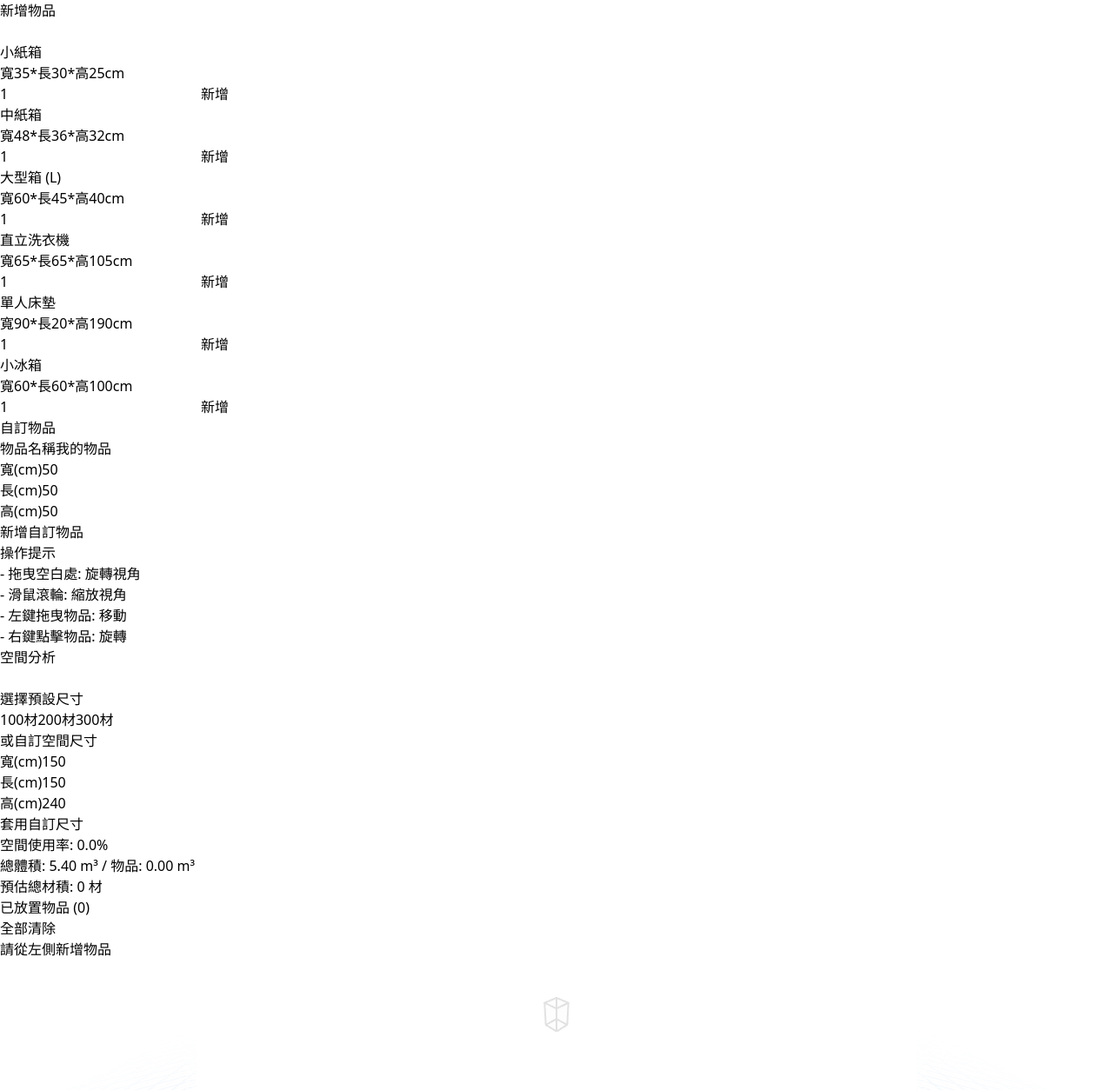
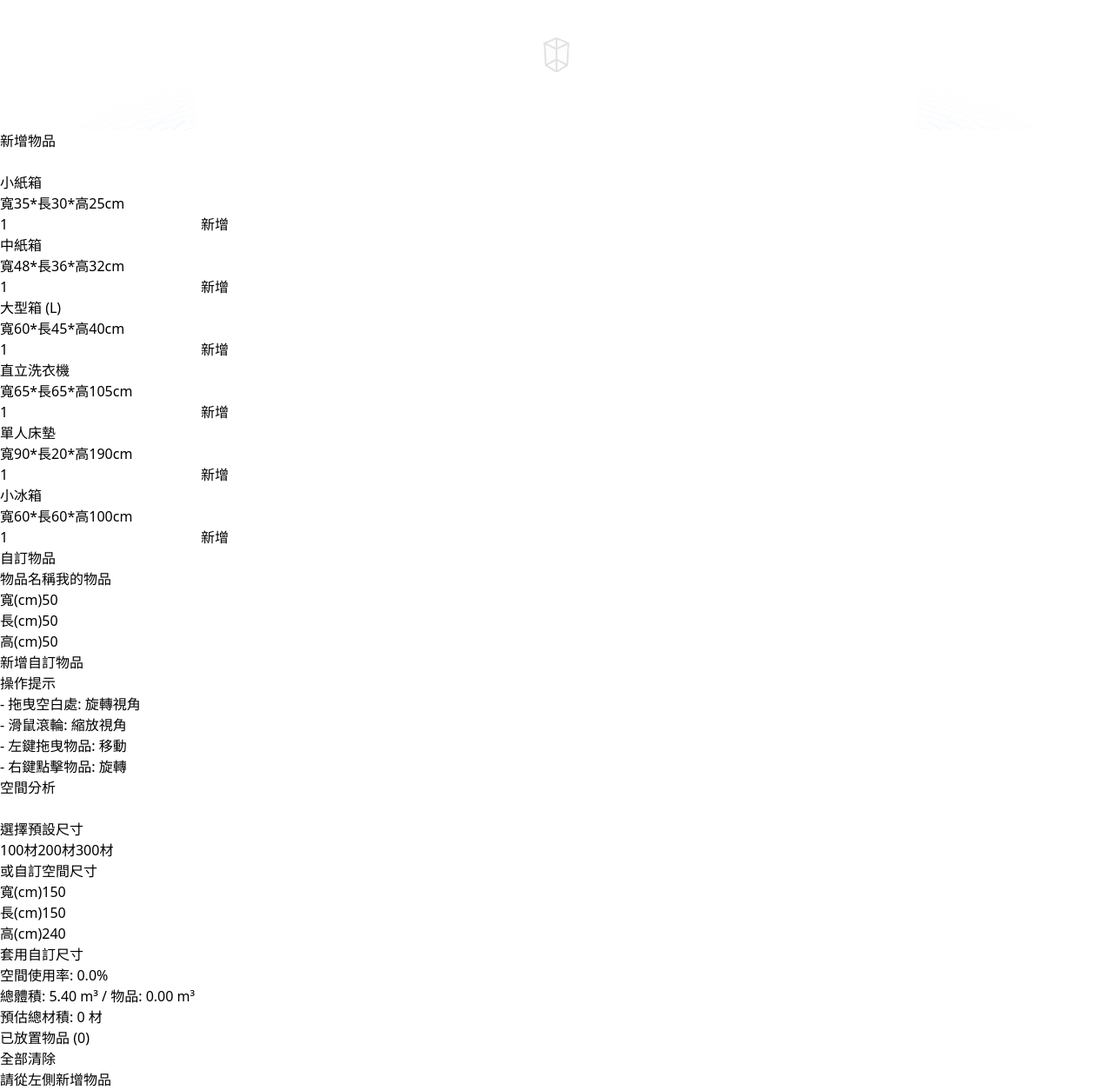
Before and after one commit to redbay612/3D-maker, a React (Vite) app: page / in a window 1280 px wide. Shown: the whole page at 87% size. Built offline with nearby package versions, Linux system fonts and the light colour scheme.

Commit message:
修正佈局並調整物品生成位置

```diff
--- a/src/App.jsx
+++ b/src/App.jsx
@@ -1,16 +1,31 @@
+// /src/App.jsx (最終佈局修正版)
+
 import Scene from './components/Scene';
 import ControlPanel from './components/ControlPanel';
 import InfoPanel from './components/InfoPanel';
 
 function App() {
   return (
+    // 最外層容器，作為所有絕對定位的參考點
     <div className="w-screen h-screen bg-gray-900 relative">
-      <ControlPanel />
-      <InfoPanel />
-      <div className="w-full h-full">
+
+      {/* 3D 場景作為背景，填滿整個畫面 */}
+      <div className="absolute inset-0 w-full h-full z-0">
         <Scene />
       </div>
+
+      {/* 左側面板，使用絕對定位並提高層級 */}
+      <div className="absolute top-4 left-4 z-10">
+        <ControlPanel />
+      </div>
+
+      {/* 右側面板，使用絕對定位並提高層級 */}
+      <div className="absolute top-4 right-4 z-10">
+        <InfoPanel />
+      </div>
+
     </div>
-  );
+  )
 }
+
 export default App;
--- a/src/store/useStore.js
+++ b/src/store/useStore.js
@@ -1,3 +1,5 @@
+// /src/store/useStore.js (最終生成位置修正版)
+
 import create from 'zustand';
 
 const useStore = create((set, get) => ({
@@ -10,36 +12,44 @@ const useStore = create((set, get) => ({
     { id: 'fridge', name: '小冰箱', dimensions: { w: 0.6, h: 1.0, d: 0.6 } },
   ],
   storageSpaces: {
-    '100材': { w: 1.1, h: 2.4, d: 1.1 }, '200材': { w: 1.5, h: 2.4, d: 1.5 },
-    '300材': { w: 1.9, h: 2.4, d: 1.9 }, 'Custom': { w: 2, h: 2.5, d: 2 },
+    '100材': { w: 1.1, h: 2.4, d: 1.1 },
+    '200材': { w: 1.5, h: 2.4, d: 1.5 },
+    '300材': { w: 1.9, h: 2.4, d: 1.9 },
+    'Custom': { w: 2, h: 2.5, d: 2 },
   },
   selectedSpace: '200材',
   itemsInScene: [],
 
   setStorageSpace: (size) => set({ selectedSpace: size, itemsInScene: [] }),
   setCustomSpace: (dims) => set((state) => ({ storageSpaces: { ...state.storageSpaces, Custom: dims }, selectedSpace: 'Custom', itemsInScene: [] })),
-  addItemToScene: (item, quantity = 1) => { /* 函數內容省略 */ },
-  removeItemFromScene: (instanceId) => set((state) => ({ itemsInScene: state.itemsInScene.filter((item) => item.instanceId !== instanceId) })),
-  clearAllItems: () => set({ itemsInScene: [] }),
-  getCalculations: () => { /* 函數內容省略 */ },
-}));
 
-useStore.setState({
   addItemToScene: (item, quantity = 1) => {
-    const { storageSpaces, selectedSpace } = useStore.getState();
+    const { storageSpaces, selectedSpace } = get();
     const spaceDims = storageSpaces[selectedSpace];
     const newItems = [];
     for (let i = 0; i < quantity; i++) {
       newItems.push({
         ...item,
         instanceId: `${item.id}-${Date.now()}-${i}`,
-        position: [ (Math.random() - 0.5) * (spaceDims.w * 0.1), spaceDims.h + i * 0.5 + 1, (Math.random() - 0.5) * (spaceDims.d * 0.1) ],
+        // VVVVVV 核心修改：將物品生成在倉庫旁邊的地面上 VVVVVV
+        position: [
+          spaceDims.w / 2 + 1 + Math.random() * 0.2,   // X: 在倉庫右邊 1 公尺外
+          item.dimensions.h / 2 + 0.1,                // Y: 稍微高於地面以避免陷入
+          (Math.random() - 0.5) * spaceDims.d         // Z: 在倉庫前方隨機分布
+        ],
+        // ^^^^^^^^^^^^^^^^^^^^^^^^^^^^^^^^^^^^^^^^^^^^^^^
       });
     }
-    useStore.setState((state) => ({ itemsInScene: [...state.itemsInScene, ...newItems] }));
+    set((state) => ({ itemsInScene: [...state.itemsInScene, ...newItems] }));
   },
+
+  removeItemFromScene: (instanceId) => set((state) => ({
+    itemsInScene: state.itemsInScene.filter((item) => item.instanceId !== instanceId)
+  })),
+  clearAllItems: () => set({ itemsInScene: [] }),
+
   getCalculations: () => {
-    const { storageSpaces, selectedSpace, itemsInScene } = useStore.getState();
+    const { storageSpaces, selectedSpace, itemsInScene } = get();
     const spaceDims = storageSpaces[selectedSpace];
     const spaceVolume = spaceDims.w * spaceDims.h * spaceDims.d;
     let itemsVolume = 0; let itemsCFT = 0;
@@ -54,7 +64,7 @@ useStore.setState({
       spaceVolume: spaceVolume.toFixed(2), itemsVolume: itemsVolume.toFixed(2),
       itemsCFT: Math.round(itemsCFT), usage: Math.min(100, usage).toFixed(1),
     };
-  }
-});
+  },
+}));
 
 export default useStore;
```
